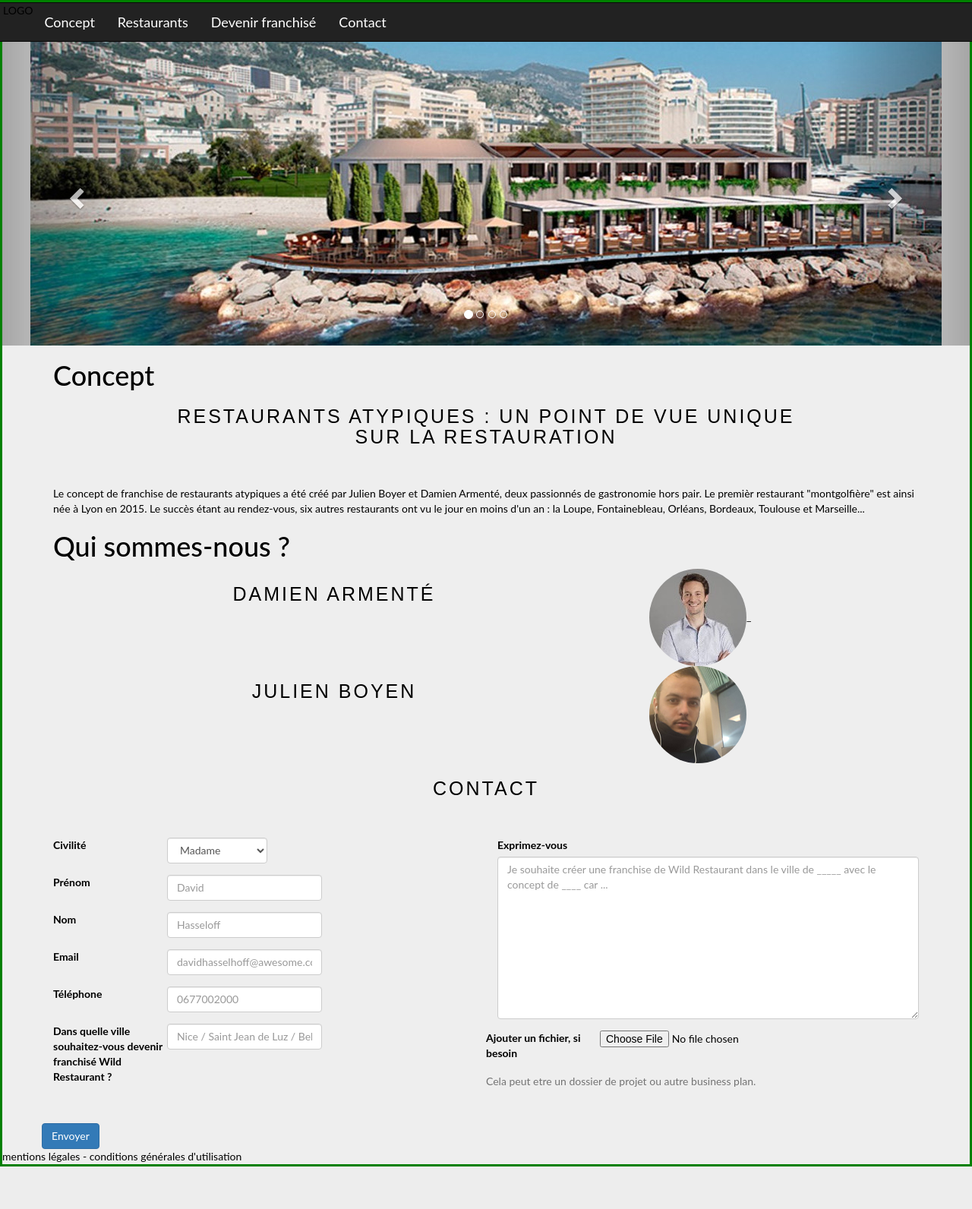
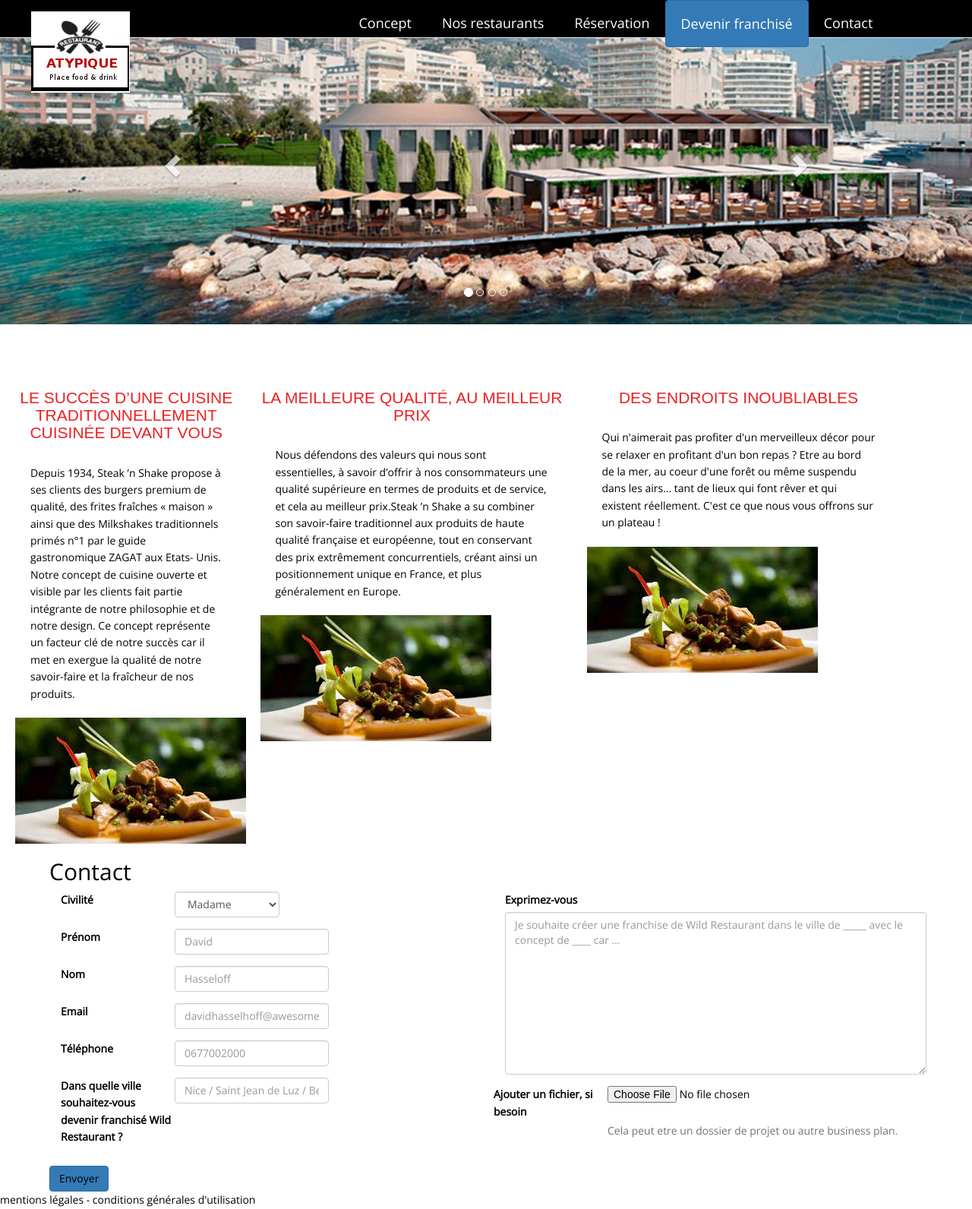
Before and after one commit to fouv/Static-Website-html-css, a PHP site: page / in a window 1280 px wide. Shown: the whole page at 76% size. Before the commit the page ends 1536 px from the top, so only its background shows below. Run offline with PHP 8.4, Linux system fonts and the light colour scheme; some libraries are stand-ins or nearby versions.

Commit message:
new change

```diff
--- a/css/style.css
+++ b/css/style.css
@@ -1,15 +1,76 @@
-.navbar-inverse {
-  margin-bottom: 0px;
+  body #sticky-wrapper {
+  height: 100% !important;
+}
+  .full-wrapper {
+    margin: 0 2%;
+    position: relative;
+      }
+.navbar-default {
+  margin: 0px;
+  background-color: black;
+  width: 100%;
+  top: 0;
+  left: 0;
+  height: 30px;
+  }
+  .navbar-static-top {
+    position: fixed !important;
+      }
+.navbar-nav {
+  padding-right: 100px;
+
    }
-.navbar {
-  margin-bottom: 0px;
+.navbar-default .navbar-nav>li>a {
+  color: white;
+  font-size: 18px;
+  padding: 20px;
+}
+.navbar-default .navbar-nav>li>a:hover{
+  color: grey;
+  font-size: 18px;
+}
+.navbar-header {
+  float: left;
+}
+.navbar-toggle {
+  position: relative;
+  float: right;
+  padding: 9px 10px;
+  margin-top: 8px;
+  margin-right: 15px;
+  margin-bottom: 8px;
+}
+.navbar-brand {
+  float: left;
+  border: none;
+  margin-right: 20px;
+  display: table;
+}
+  .btn-primary {
+  color: black;
   }
-.navbar-inverse .navbar-nav>li>a {
-  color : white;
-  font-size : 18px;
+  .btn-primary:hover{
+   background-color:
+  }
+  .carousel-control {
+  opacity:.0 ;
 }
-.carousel-inner{
-  background-color: white;
+  .carousel-control.left {
+    background-image: none;
+  }
+  .carousel-control.right {
+    background-image: none;
+  }
+  .carousel-control {
+    width: 35%;
+    color: white;
+  }
+  .glyphicon {
+    font-weight: bolder;
+ }
+
+.carousel-inner {
+  background-color: ;
   }
 label{
   display: block;
@@ -19,40 +80,69 @@ label{
 .saut{
   margin-bottom: 15px;
 }
-  h2{
+img {
+  margin: 0 auto;
+}
+  h3{
+  color: #ed2024;
+  font-size: 1.5em;
+  font-family: sans-serif;
+  font-weight: 700px;
   text-transform: uppercase;
-  font-size: 30px;
-  letter-spacing: 3px;
-  margin-bottom: 50px;
+  padding-top: 30px;
   text-align: center;
-  font-family: "Montserrat", sans-serif;
-   }
-  .jumbotron h1 {
-    font-size: 30px;
+  margin-top: 0.25em;
+       }
+
+  .home {
+  width: 1300px;
+  margin: 0 auto;
+  padding-top: 50px;
+  padding-right: 20px;
+  padding-bottom: 0px;
+  padding-left: 20px;
   }
-  h2 {
-    text-transform: uppercase;
-    font-size: 25px;
-    letter-spacing: 3px;
-    margin-bottom: 50px;
+  .section-title
+  {
     text-align: center;
-    font-family: "Montserrat", sans-serif;
+    width: 100%;
+    margin:0 auto;
+    margin-bottom: 60px;
+    padding-left: 100px;
+    padding-right: 100px;
+  }
+ .section-title img {
+   margin-top: 1em;
+   padding: .25em;
+ }
+  .border {
+    background-position-x: 0px;
+    background-position-y: 0px;
+    background-origin: initial;
+    background-color: black;
+    display: block;
+    height: 1px;
+    margin: 0 auto;
+    width: 180px;
+    margin-bottom: 40px;
   }
 
   p {
     font-size: 14px;
-    text-align: justify;
-    padding : 30px;
-    margin-bottom: 70px;
-    margin-top: 50px;
+    padding: 20px;
+    margin: 0 auto;
+    max-width: 100%;
+    height: auto;
+    display: block;
+
   }
 
 body{
-  border: 3px solid green;
-  word-wrap: break-word;
-  background: #eee;
-  font-family: 'Lato', Arial, sans-serif;
+  background: white;
+  font-family: "Open Sans", Arial, sans-serif;
   color: black;
+  font-size: 14px;
+  line-height: 1.6;
 }
 .carousel-control {
   opacity: .7;
--- a/inc/header.php
+++ b/inc/header.php
@@ -1,23 +1,26 @@
 <!--Navbar -->
 <div class = "row">
-<nav class="navbar navbar-inverse">
-    <div class="navbar-header">
+ <nav class="navbar navbar-default navbar-static-top sticky-header" >
+     <div class="full-wrapper">
+
+    <div class="navbar-header" >
         <button type="button" class="navbar-toggle" data-toggle="collapse" data-target="#myNavbar">
             <span class="icon-bar"></span>
             <span class="icon-bar"></span>
             <span class="icon-bar"></span>
         </button>
+        <div class="navbar-brand" ><img src="images/logo_restaurant.jpg"></div>
     </div>
     <div class="collapse navbar-collapse" id="myNavbar">
-        <ul class="nav navbar-nav">
-            <li >LOGO</li>
+        <ul class="nav navbar-nav navbar-right" >
             <li ><a href="#anchor_concept">Concept</a></li>
-            <li ><a href="#anchor_restaurants">Restaurants</a></li>
-            <li ><a href="">Devenir franchisé</a></li>
+            <li ><a href="#anchor_restaurants">Nos restaurants</a></li>
+            <li ><a href="">Réservation</a></li>
+            <li ><a href="" class="btn btn-primary">Devenir franchisé</a></li>
             <li ><a href="">Contact</a></li>
-
         </ul>
     </div>
+ </div>
 </nav>
-</div>
+</nav>
 <!--end of navbar-->
--- a/page/home.php
+++ b/page/home.php
@@ -6,7 +6,6 @@
             <li data-target="#MYCAROUSEL" data-slide-to="2"></li>
             <li data-target="#MYCAROUSEL" data-slide-to="3"></li>
         </ol>
-
         <!-- Wrapper for slides -->
         <div class="carousel-inner" role="listbox">
             <div class="item active">
@@ -34,44 +33,34 @@
         </a>
     </div>
     </div> <!--End carousel-->
+    <!-- Home -->
 
+      <div class="home">
+            <div class="row">
+                <div class="col-xs-3 col-md-4 col-lg-3 " >
+                    <h3>Le succès d’une cuisine traditionnellement cuisinée devant vous</h3>
+                   <p>Depuis 1934, Steak ’n Shake propose à ses clients des burgers premium de qualité, des frites fraîches « maison » ainsi que des
+                    Milkshakes traditionnels primés n°1 par le guide gastronomique ZAGAT aux Etats- Unis.
+                   Notre concept de cuisine ouverte et visible par les clients fait partie intégrante de notre philosophie et de notre design.
+                       Ce concept représente un facteur clé de notre succès car il met en exergue la qualité de notre savoir-faire et la fraîcheur de nos produits.</p>
+                <img src="../images/plat.jpg" class="src-col">
+                </div>
+                <div class="col-xs-4 col-md-4 col-lg-4 " >
+                    <h3 >La meilleure qualité, au meilleur prix</h3>
+                  <p>Nous défendons des valeurs qui nous sont essentielles, à savoir d’offrir à nos consommateurs une qualité supérieure en termes de produits et de service,
+                    et cela au meilleur prix.Steak ’n Shake a su combiner son savoir-faire traditionnel aux produits de haute qualité française et européenne,
+                      tout en conservant des prix extrêmement concurrentiels, créant ainsi un positionnement unique en France, et plus généralement en Europe.</p>
 
-    <!-- Home concept -->
-    <div class="container">
-      <div class="codrops-top clearfix">
-      </div>
-      <div>
+                    <img src="../images/plat.jpg" class="src-col">
+                </div>
+                <div class="col-xs-4 col-md-4 col-lg-4 " >
+                    <h3>Des endroits inoubliables</h3>
+                    <p>Qui n'aimerait pas profiter d'un merveilleux décor pour se relaxer en profitant d'un bon repas ? Etre au bord de la mer, au coeur d'une forêt
+                        ou même  suspendu dans les airs... tant de lieux qui font rêver et qui existent réellement. C'est ce que nous vous offrons sur un plateau !</p>
 
-          <h1 id="anchor_concept">Concept</h1>
-          <H2 class="text-center">RESTAURANTS ATYPIQUES : UN POINT DE VUE UNIQUE <br>SUR LA RESTAURATION</H2>
-          Le concept de franchise de restaurants atypiques a été créé par Julien Boyer et Damien Armenté, deux passionnés de gastronomie hors pair.
-             Le premièr restaurant "montgolfière" est ainsi née à Lyon en 2015. Le succès étant au rendez-vous, six autres restaurants ont vu le jour en moins d'un an : la Loupe, Fontainebleau, Orléans,
-              Bordeaux, Toulouse et Marseille...
-   </div><!-- /home concept -->
-    <!--Presentation -->
-    <div class="row">
-        <div class="col-xs-12 col-sm-12 col-md-12 col-lg-12">
-              <h1 id="anchor_who">Qui sommes-nous ?</h1>
-        </div>
-         <div class="row">
-             <div class="col-xs-8 col-sm-8 col-md-8 col-lg-8">
-                 <h2> Damien Armenté </h2>
-             </div>
-             <div class="col-xs-4 col-sm-4 col-md-4 col-lg-4">
-                 <img src="images/damien_armente.jpg" class="img-circle" alt="Damien Armenté" width="128" height="128">_
-             </div>
-         </div>
-        <div class="row">
-            <div class="col-xs-8 col-sm-8 col-md-8 col-lg-8">
-               <h2> Julien Boyen </h2>
+                    <img src="../images/plat.jpg" class="src-col">
+                </div>
             </div>
-            <div class="col-xs-4 col-sm-4 col-md-4 col-lg-4">
-                <img src="images/julien.png" class="img-circle" alt="Julien Boyer" width="128" height="128">
-            </div>
-        </div>
 
-
-
-
-    <!-- end of presentation -->
+                <!-- end of presentation -->
     <title>Créer une carte API Google Maps Version 3</title>
```
Also changed, not shown: other parts of css/style.css (+37 -0 lines), images/0.jpg, images/1.jpg, images/2.jpg, images/3.jpg, images/logo_restaurant.jpg (added), images/plat.jpg (added).
